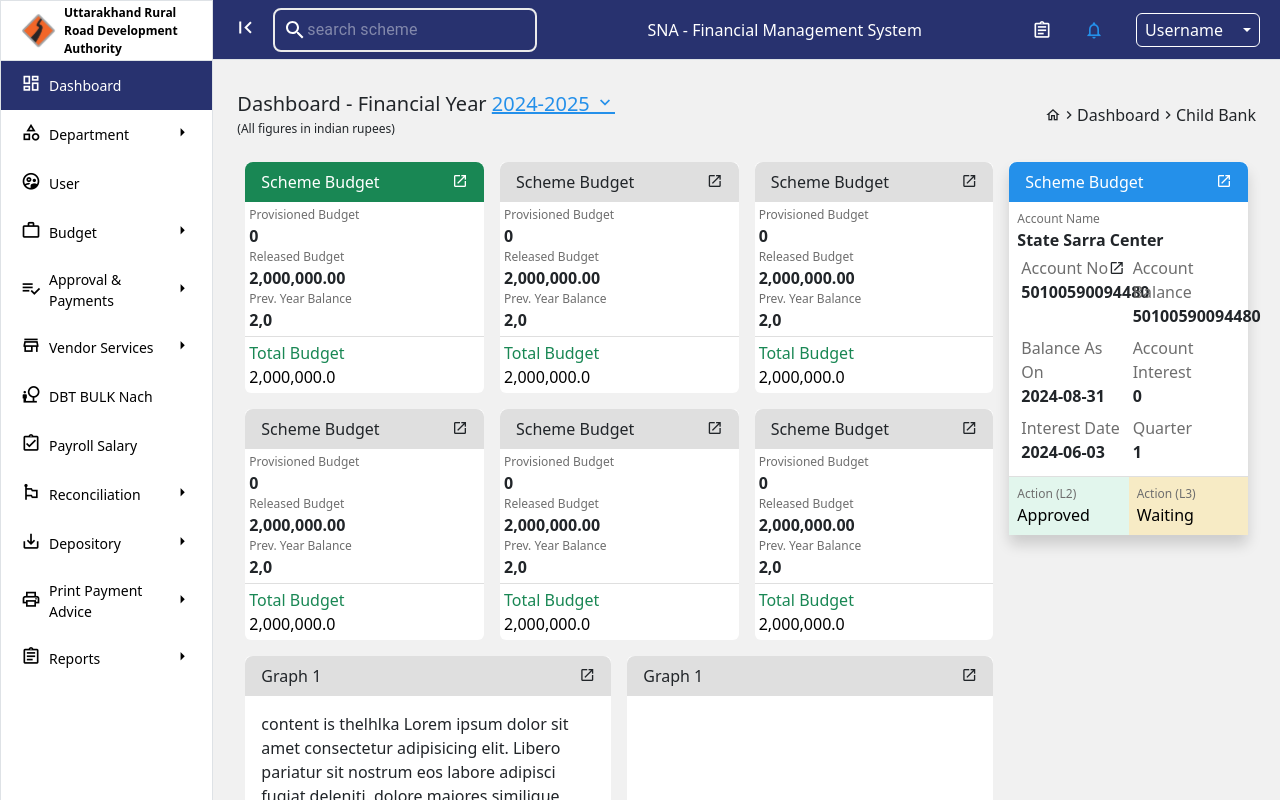
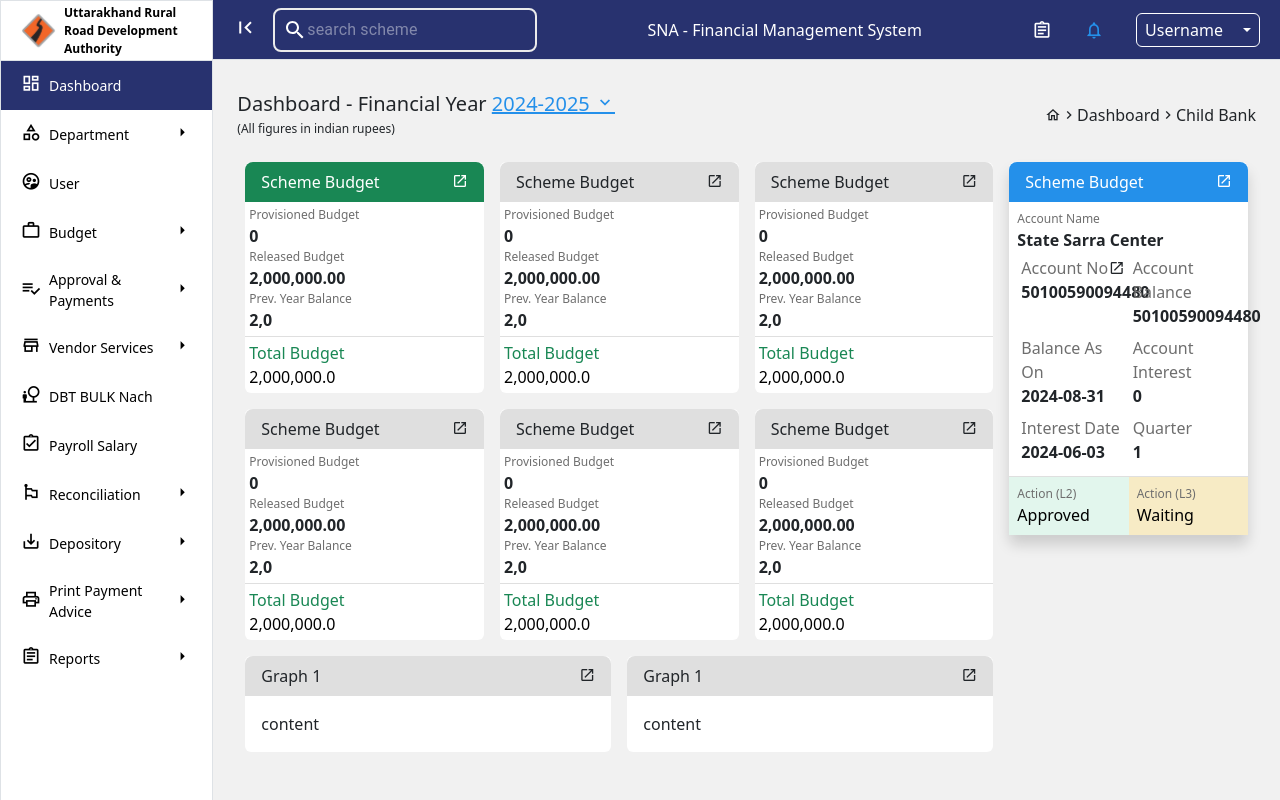
Before and after one commit to NaveenWebDev/newCompanyDashboard, a React (Vite) app: page / in a window 1280 px wide. Built offline with nearby package versions, Linux system fonts and the light colour scheme.

Commit message:
resolve overflow issue

```diff
--- a/src/components/DashboardData.jsx
+++ b/src/components/DashboardData.jsx
@@ -2,7 +2,7 @@ import React from "react";
 
 const DashboardData = () => {
   return (
-    <div className="py-2" style={{ background: "#f1f1f1" }}>
+    <div className="py-2"  style={{ background: "#f1f1f1"}}>
       <div className="d-flex justify-content-between align-items-center">
         <div>
           <h2 className="fs-20px">
@@ -172,7 +172,8 @@ const DashboardData = () => {
                   </span>
                 </div>
 
-                <div className="p-3">content  is thelhlka Lorem ipsum dolor sit amet consectetur adipisicing elit. Libero pariatur sit nostrum eos labore adipisci fugiat deleniti, dolore maiores similique enim officiis optio, ut eligendi, velit omnis. Magni, impedit ullam?</div>
+                <div className="p-3"> content
+                </div>
               </div>
             </div>
 
--- a/src/pages/Dashboard.jsx
+++ b/src/pages/Dashboard.jsx
@@ -22,7 +22,7 @@ const Dashboard = ({children}) => {
         <div className={` ${menu?"col-10":"col-11"} transition black-40`} style={{background:"#F1F1F1"}} >
           <Navbar setNavbarMenuValue={setNavbarMenuValue}/>
 
-          <main className="p-3 mb-2" style={{height:"92%"}}>
+          <main className="p-3" style={{height:"100vh"}}>
               <div className=" h-100 rounded-3 p-2 overflow-auto">
                 {children}
               </div>
```
